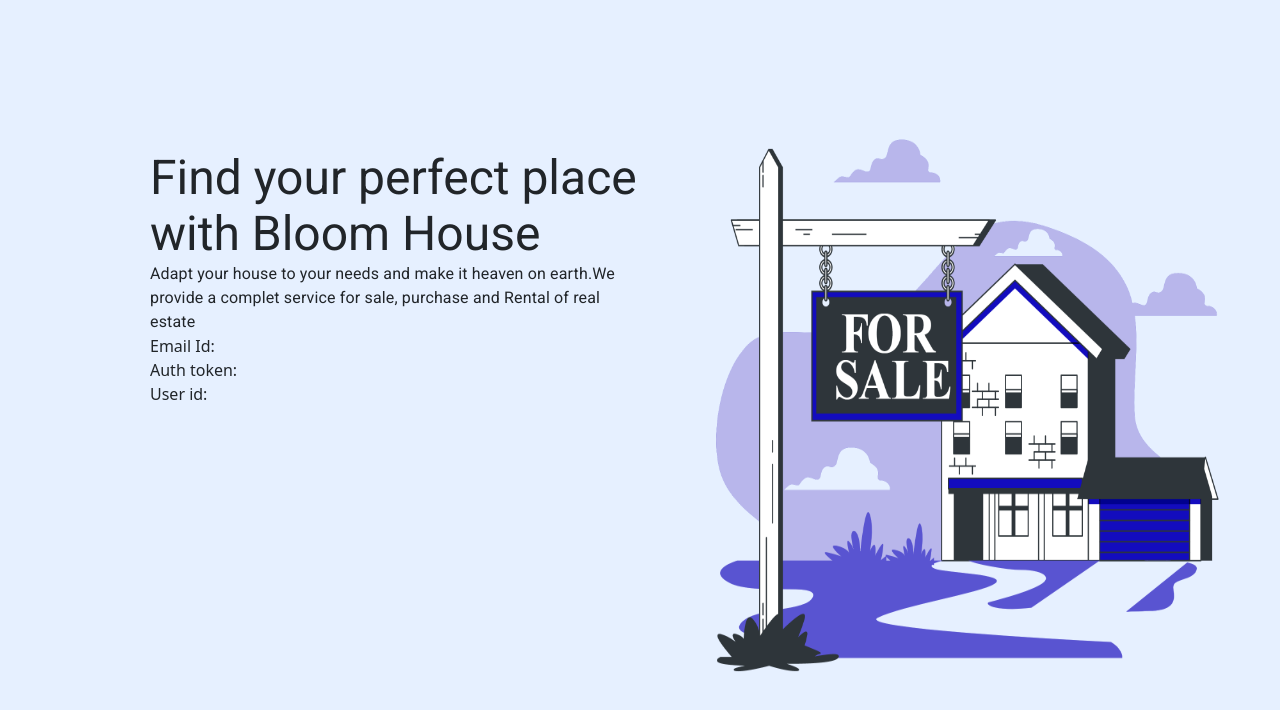
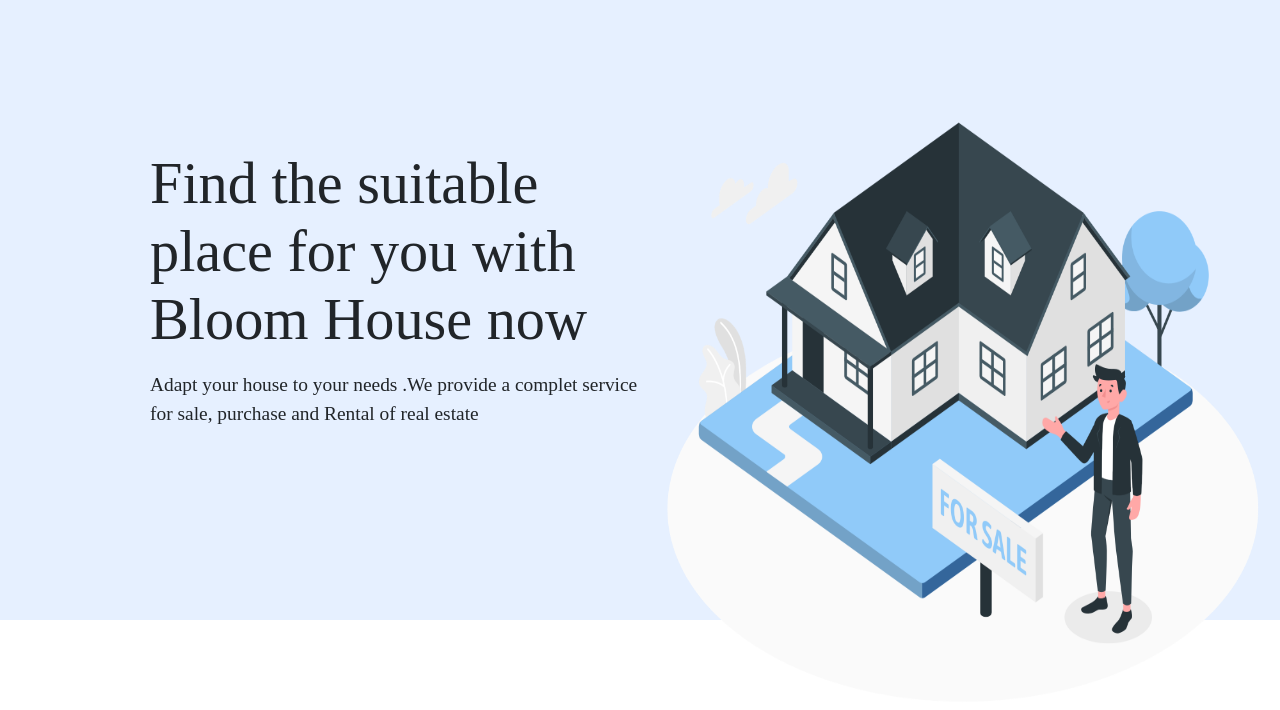
Before and after one commit to Chouchouibtissam/bloom-house-, a React (Create React App) app in the folder frontend/: page / in a window 1280 px wide. Shown: the top 710 px of the page. Built offline with nearby package versions, Linux system fonts and the light colour scheme.

Commit message:
changed the design

```diff
--- a/frontend/src/Components/GoogleAuth.js
+++ b/frontend/src/Components/GoogleAuth.js
@@ -1,9 +1,10 @@
-import { Typography, Box } from "@mui/material";
+import { Typography, Box, createTheme } from "@mui/material";
 import React, { useEffect, useRef } from 'react';
 import { useNavigate } from 'react-router-dom';
-import HouseImg from "../media/For sale-bro.png";
+import HouseImg from "../media/house1.png";
 import "../Style/HeroStyle.css";
-import Home from '../Pages/Home.js';
+import { ThemeProvider } from '@mui/material/styles';
+
 const loadScript = (src) =>
   new Promise((resolve, reject) => {
     if (document.querySelector(`script[src="${src}"]`)) return resolve()
@@ -23,14 +24,12 @@
 
 
   useEffect(() => {
-    const src = 'https://accounts.google.com/gsi/client' //the page that we need to display
+    const src = 'https://accounts.google.com/gsi/client' //the page that allows the user to sign in to his google account
     const id = "988845612593-0i5e8lgedah6mghcn6287ul5g8df6184.apps.googleusercontent.com" //Google client Id
 
     loadScript(src)
       .then(() => {
-
         /*global google*/
-
         google.accounts.id.initialize({ //Initialize the client with id mentionned above
           client_id: id,
           callback: handleCredentialResponse,
@@ -38,7 +37,7 @@
         google.accounts.id.renderButton( //The google Sign in Button
           googleButton.current,
           {
-            theme: 'outline',
+            theme: 'dark',
             size: 'large',
           }
         )
@@ -52,7 +51,7 @@
   }, [])
 
 
-
+//Post the token to the backend
   function handleCredentialResponse(response) {
     if (response.credential) {
       var data = { "auth_token": response.credential }
@@ -65,53 +64,51 @@
           }
         })
         .then((res) => res.json())
-        .then((res) => {
-          navigate('/Ajouterannonce', {state : {userId : res['user_id']}})
+        .then((res) => { //Retrieve the coonected user's id and navigate to the home page
+          navigate('/Ajouterannonce', { state: { userId: res['user_id'] } })
         })
 
     }
   }
 
+//Set the style for the typography
+  const theme = createTheme({
+    typography: {
+      fontFamily: "cursive",
+      fontSize: 17
+
+    }
+  })
+
   return (
+    <div>
         <Box sx={{
-      backgroundColor: "#E6F0FF",
-      height: '100vh',
           display: 'flex',
           flexDirection: 'row',
+          background:'#E6F0FF',
+          height : 620,
         }}
         >
           <div className="description">
-        <Typography variant="h3" >Find your perfect place with Bloom House</Typography>
-        <Typography >Adapt your house to your needs and make it heaven on earth.We provide a complet service for sale,
+            <ThemeProvider theme={theme}>
+              <Typography variant="h3" sx={{marginBottom:2}} >Find the suitable place for you with Bloom House now</Typography>
+              <Typography sx={{marginBottom:2}}  >Adapt your house to your needs .We provide a complet service for sale,
                 purchase and Rental of real estate
               </Typography>
-        <div id='google-login-btn'>
-          <div ref={googleButton} id='google-ref'></div>
-          <div>
-            <div>
-              <label>Email Id:</label>
-              <label id='email_id'></label>
+            </ThemeProvider>
+            <div  id='google-login-btn'>
+              <div className="button" ref={googleButton} id='google-ref'></div>
+            </div>
           </div>
           <div>
-              <label>Auth token:</label>
-              <label id='auth_token'></label>
-            </div>
-            <div>
-              <label>User id:</label>
-              <label id='user_id'></label>
-            </div>
-
-          </div>
-        </div>
-      </div>
-      <Box>
             <img
               className="house-Img"
               src={HouseImg}
               alt="House"
             />
+          </div>
         </Box>
-    </Box>
+    </div>
   )
 }
 
```
Lines whose indentation alone changed are shown as unchanged.
